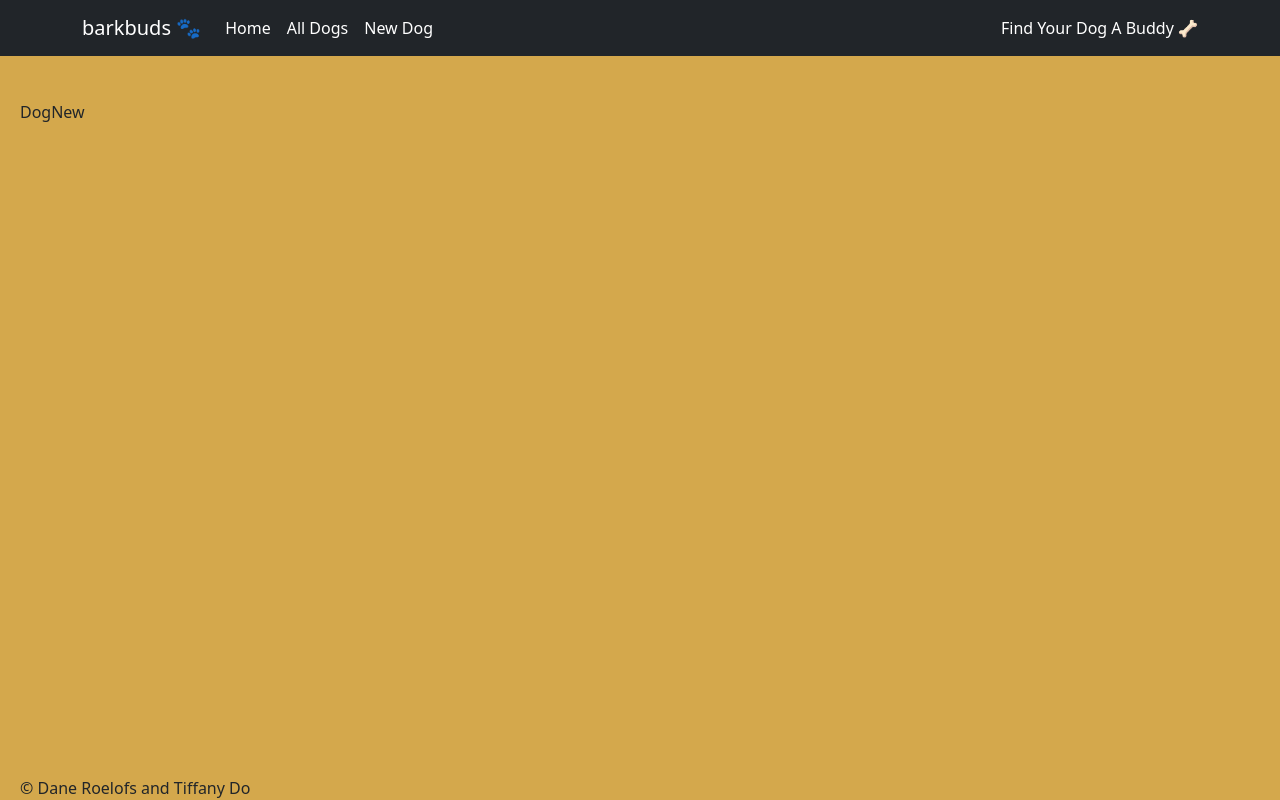
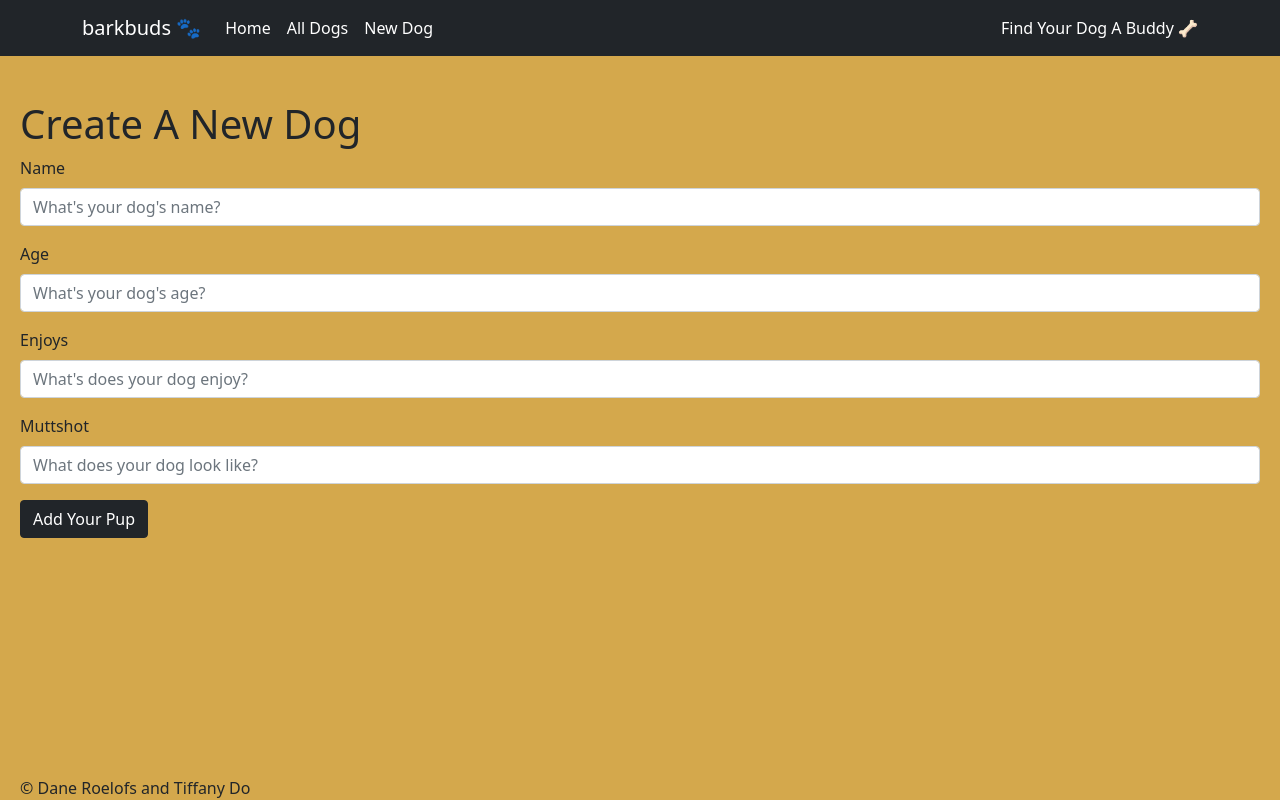
Before and after one commit to learn-academy-2022-alpha/cat-tinder-frontend-ragdoll-dane-tiffany, a React (Create React App) app: page /dognew in a window 1280 px wide. Built offline with nearby package versions, Linux system fonts and the light colour scheme.

Commit message:
finished create functionality

```diff
--- a/src/App.js
+++ b/src/App.js
@@ -24,6 +24,13 @@
     }
   }
 
+  createNewDog = (dog) => {
+    console.log('Created a new dog', dog)
+    // this is temporary to show new dogs
+    const dogs = [...this.state.dogs]
+    dog.id = dogs.length + 1
+    this.setState({ dogs: [...dogs, dog] })
+  }
 
   render() {
     return (
@@ -47,7 +54,7 @@
               }}
             />
 
-            <Route path="/dognew" component={DogNew} />
+            <Route path="/dognew" render={(props) => <DogNew createNewDog={this.createNewDog} />} />
 
             <Route path="/dogedit" component={DogEdit} />
 
--- a/src/pages/DogNew.js
+++ b/src/pages/DogNew.js
@@ -1,9 +1,87 @@
-import React, { Component } from 'react'
+import React, { Component } from 'react';
+import { Redirect } from 'react-router-dom';
+import { Button, Form, FormGroup, Label, Input } from 'reactstrap';
 
 export class DogNew extends Component {
+  constructor(props) {
+    super(props)
+    this.state = {
+      form: {
+        name: '',
+        age: '',
+        enjoys: '',
+        image: ''
+      },
+      submitted: false
+    }
+  }
+
+  handleChange = (e) => {
+    const { form } = this.state
+    form[e.target.name] = e.target.value
+    this.setState({ form: form })
+  }
+
+  handleSubmit = () => {
+    this.props.createNewDog(this.state.form)
+    this.setState({ submitted: true })
+  }
+
   render() {
+    const { name, age, enjoys, image } = this.state.form
     return (
-      <div>DogNew</div>
+      <>
+        <h1>Create A New Dog</h1>
+        <Form>
+          <FormGroup>
+            <Label for="name">Name</Label>
+            <Input
+              type="text"
+              name="name"
+              placeholder="What's your dog's name?"
+              onChange={this.handleChange}
+              value={name}
+            />
+          </FormGroup>
+          <FormGroup>
+            <Label for="age">Age</Label>
+            <Input
+              type="number"
+              name="age"
+              placeholder="What's your dog's age?"
+              onChange={this.handleChange}
+              value={age}
+            />
+          </FormGroup>
+          <FormGroup>
+            <Label for="enjoys">Enjoys</Label>
+            <Input
+              type="text"
+              name="enjoys"
+              placeholder="What's does your dog enjoy?"
+              onChange={this.handleChange}
+              value={enjoys}
+            />
+          </FormGroup>
+          <FormGroup>
+            <Label for="image">Muttshot</Label>
+            <Input
+              type="url"
+              name="image"
+              placeholder="What does your dog look like?"
+              onChange={this.handleChange}
+              value={image}
+            />
+          </FormGroup>
+          <Button
+            color='dark'
+            onClick={this.handleSubmit}
+          >
+            Add Your Pup
+          </Button>
+          {this.state.submitted && <Redirect to='/dogindex' />}
+        </Form>
+      </>
     )
   }
 }
```
Also changed, not shown: 1 other file (tests, documents, lock files or other folders).
